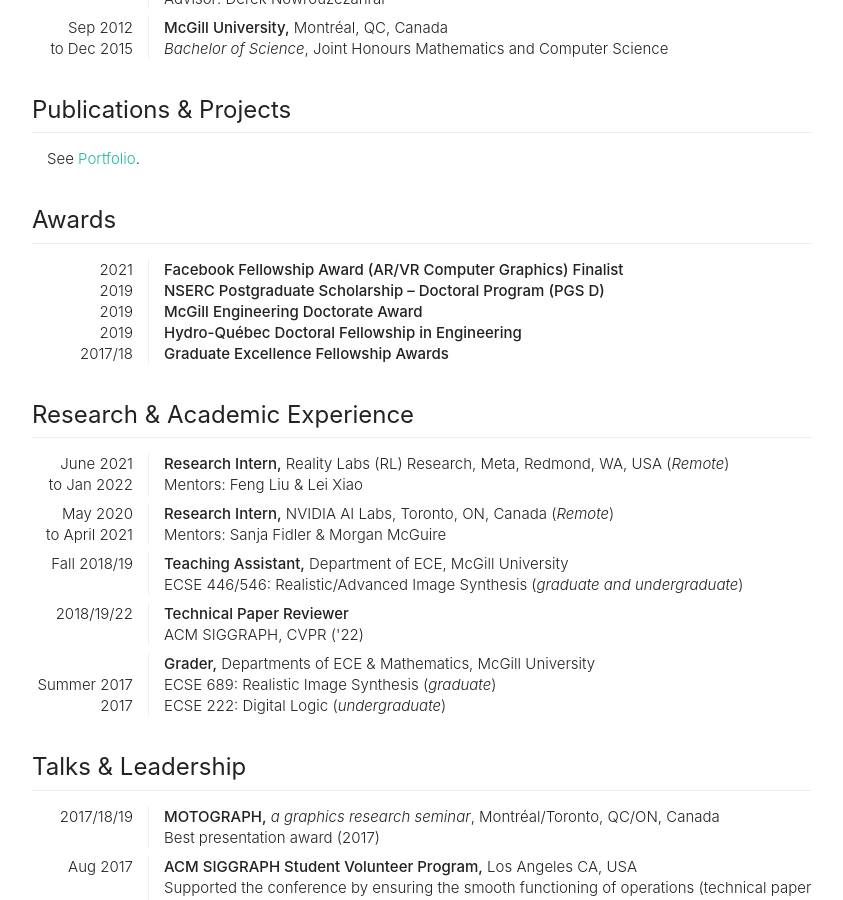
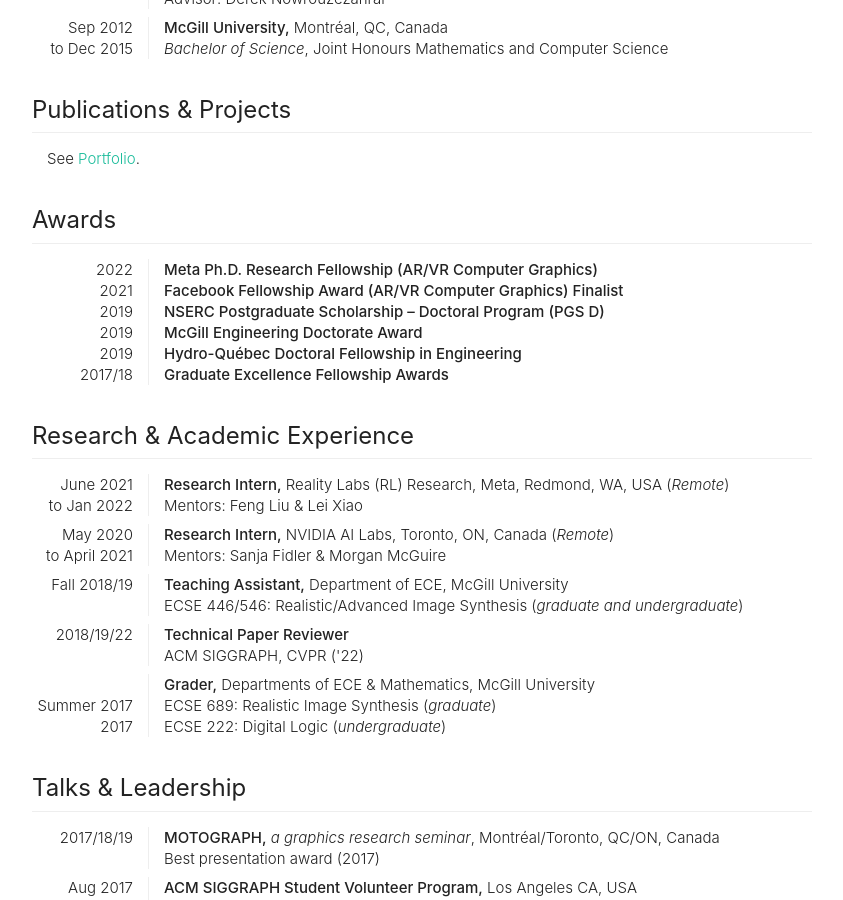
Before and after one commit to joeylitalien/joeylitalien.github.io, a Jekyll site: the page built from pages/cv.md, in a window 1280 px wide and 900 px high, scrolled down 378 px. Shown: the whole window, without its empty margins (218-1061 px from the left). Built offline with Jekyll 4.4.1, drawn with Linux system fonts in a browser that asks for light colours; nearby versions of some CDN libraries.

Commit message:
Added fellowship

```diff
--- a/_data/news.yaml
+++ b/_data/news.yaml
@@ -1,3 +1,6 @@
+- date: 2022.02.02
+  news: I have received the <a href="https://research.facebook.com/blog/2022/2/announcing-the-recipients-of-the-2022-meta-phd-research-fellowship/">2022 Meta Ph.D. Research Fellowship</a> for AR/VR Computer Graphics!
+
 - date: 2022.01.07
   news: My internship at Reality Labs Research, Meta (previously FRL Research) is now over.
 
--- a/pages/cv.md
+++ b/pages/cv.md
@@ -47,8 +47,9 @@
 # Awards
 <div class="container cv">
 {% include resume-item.html
-      left="2021<br>2019<br>2019<br>2019<br>2017/18"
-      title="Facebook Fellowship Award (AR/VR Computer Graphics) Finalist<br>
+      left="2022<br>2021<br>2019<br>2019<br>2019<br>2017/18"
+      title="Meta Ph.D. Research Fellowship (AR/VR Computer Graphics)<br>
+             Facebook Fellowship Award (AR/VR Computer Graphics) Finalist<br>
              NSERC Postgraduate Scholarship – Doctoral Program (PGS D)<br>
              McGill Engineering Doctorate Award<br>
              Hydro-Québec Doctoral Fellowship in Engineering<br>
```
Also changed, not shown: 1 other file.
